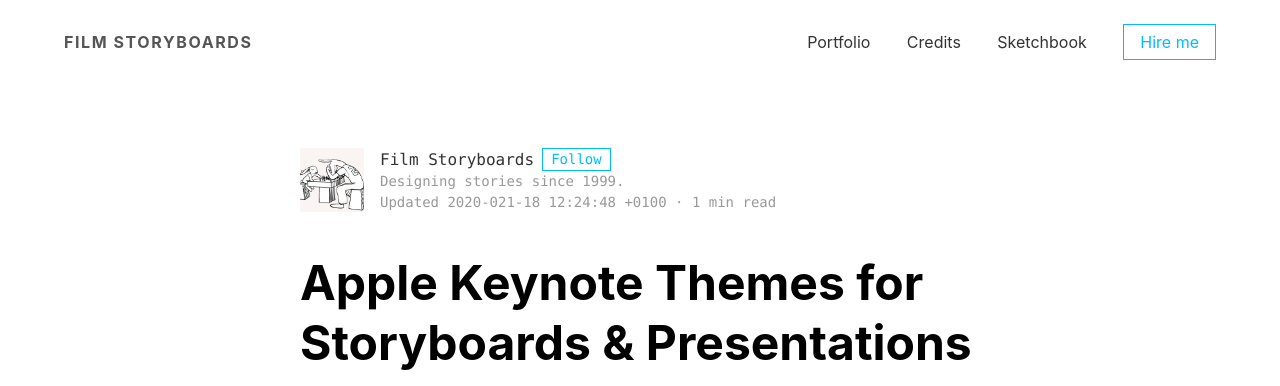
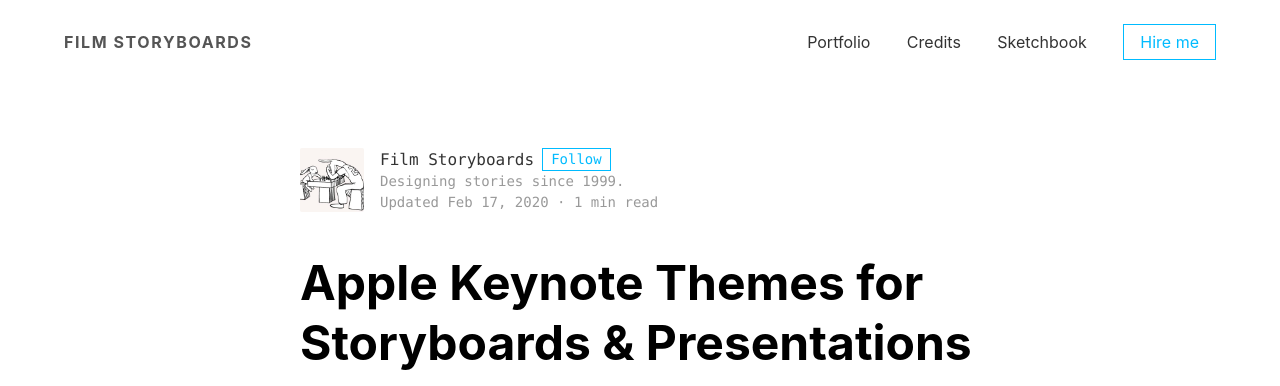
Before and after one commit to YJPL/film-storyboards, a Jekyll site: the page built from _posts/2017-07-28-apple-keynote-themes-storyboards-presentations.md, in a window 1280 px wide and 900 px high. Shown: the top 386 px of the window. Built offline with Jekyll 4.4.1, drawn with Linux system fonts in a browser that asks for light colours; a script that is not in the unit is left out.

Commit message:
Update 2017-07-28-apple-keynote-themes-storyboards-presentations.md

```diff
--- a/_posts/2017-07-28-apple-keynote-themes-storyboards-presentations.md
+++ b/_posts/2017-07-28-apple-keynote-themes-storyboards-presentations.md
@@ -2,7 +2,7 @@
 id: 3743
 title: 'Apple Keynote Themes for Storyboards & Presentations'
 date: 2017-07-28T20:04:31+02:00
-last_modified_at: 2020-021-18 12:24:48 +0100
+last_modified_at: 2020-02-17 12:24:48 +0100
 author: Yves
 layout: post-centered
 guid: http://film-storyboards.com/?p=3743
```
